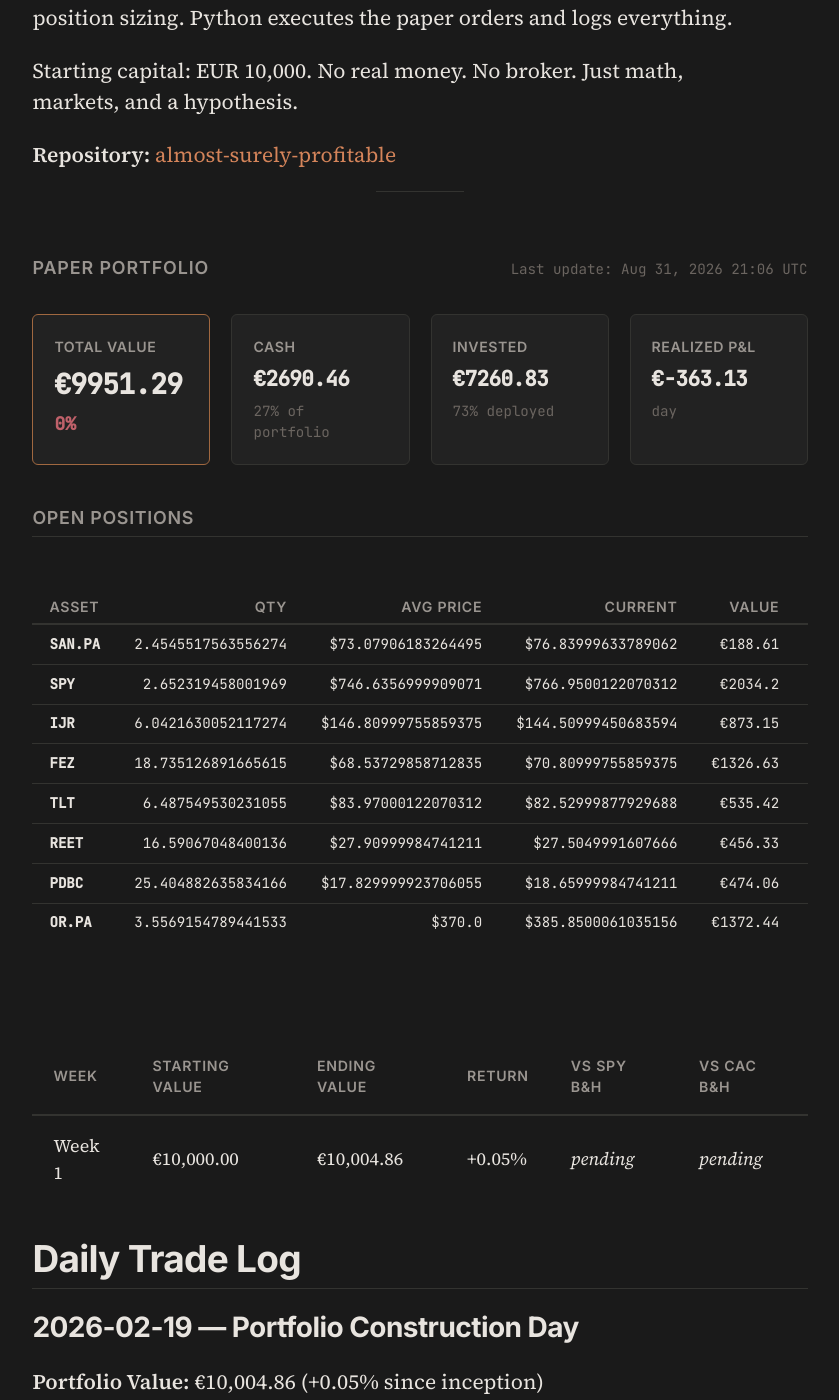
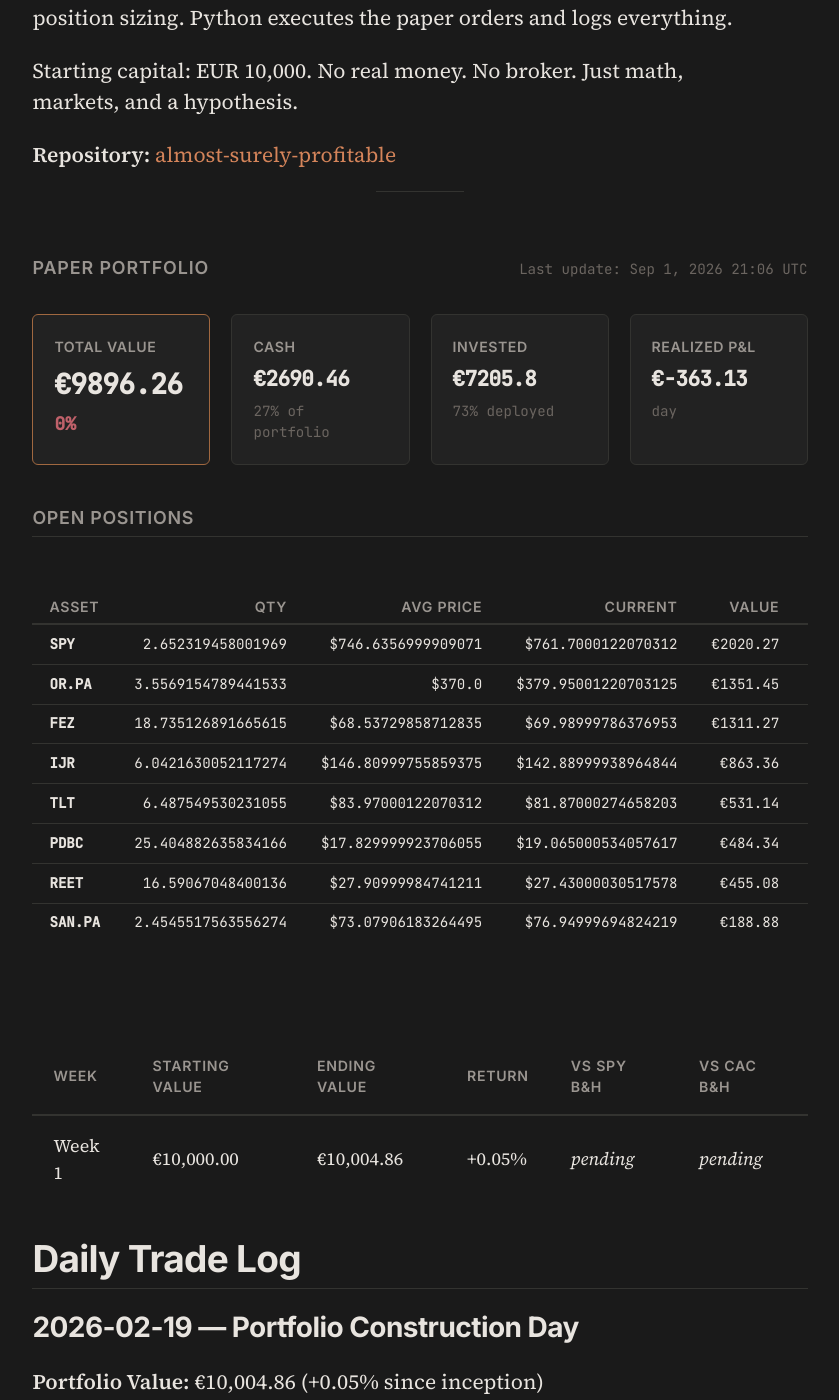
Before and after one commit to Alm0stSurely/alm0stsurely.github.io, a Jekyll site: the page built from trading.md, in a window 1280 px wide and 1400 px high, scrolled down 854 px. Shown: the whole window, without its empty margins (220-1059 px from the left). Built offline with Jekyll 4.4.1, drawn with Linux system fonts in a browser that asks for light colours.

```diff
--- a/_data/portfolio.json
+++ b/_data/portfolio.json
@@ -3,79 +3,79 @@
   "total_realized_pnl": -363.1263234702452,
   "positions": [
     {
-      "quantity": 2.4545517563556274,
-      "avg_price": 73.07906183264495,
-      "current_price": 76.83999633789062,
-      "ticker": "SAN.PA",
-      "market_value": 188.6077479695294,
-      "unrealized_pnl": 9.231408395389247,
-      "unrealized_pnl_pct": 0.05146391334166847
+      "quantity": 2.652319458001969,
+      "avg_price": 746.6356999909071,
+      "current_price": 761.7000122070312,
+      "ticker": "SPY",
+      "market_value": 2020.2717635370464,
+      "unrealized_pnl": 39.955368412242706,
+      "unrealized_pnl_pct": 0.020176254920984297
     },
     {
-      "quantity": 2.652319458001969,
-      "avg_price": 746.6356999909071,
-      "current_price": 766.9500122070312,
-      "ticker": "SPY",
-      "market_value": 2034.1964406915567,
-      "unrealized_pnl": 53.880045566753076,
-      "unrealized_pnl_pct": 0.02720779654170234
+      "quantity": 3.5569154789441533,
+      "avg_price": 370.0,
+      "current_price": 379.95001220703125,
+      "ticker": "OR.PA",
+      "market_value": 1351.4500796442094,
+      "unrealized_pnl": 35.391352434872715,
+      "unrealized_pnl_pct": 0.026891924883868233
+    },
+    {
+      "quantity": 18.735126891665615,
+      "avg_price": 68.53729858712835,
+      "current_price": 69.98999786376953,
+      "ticker": "FEZ",
+      "market_value": 1311.2714911251276,
+      "unrealized_pnl": 27.216505283303377,
+      "unrealized_pnl_pct": 0.02119574752124831
     },
     {
       "quantity": 6.0421630052117274,
       "avg_price": 146.80999755859375,
-      "current_price": 144.50999450683594,
+      "current_price": 142.88999938964844,
       "ticker": "IJR",
-      "market_value": 873.152942692554,
-      "unrealized_pnl": -13.89699335120513,
-      "unrealized_pnl_pct": -0.015666528778735603
-    },
-    {
-      "quantity": 18.735126891665615,
-      "avg_price": 68.53729858712835,
-      "current_price": 70.80999755859375,
-      "ticker": "FEZ",
-      "market_value": 1326.6342894587863,
-      "unrealized_pnl": 42.57930361696225,
-      "unrealized_pnl_pct": 0.033160031374394244
+      "market_value": 863.3646681268601,
+      "unrealized_pnl": -23.68526791689908,
+      "unrealized_pnl_pct": -0.026701166365599806
     },
     {
       "quantity": 6.487549530231055,
       "avg_price": 83.97000122070312,
-      "current_price": 82.52999877929688,
+      "current_price": 81.87000274658203,
       "ticker": "TLT",
-      "market_value": 535.417454810597,
-      "unrealized_pnl": -9.34208716227669,
-      "unrealized_pnl_pct": -0.01714901060464927
+      "market_value": 531.1356978586034,
+      "unrealized_pnl": -13.623844114270241,
+      "unrealized_pnl_pct": -0.025008913226064508
+    },
+    {
+      "quantity": 25.404882635834166,
+      "avg_price": 17.829999923706055,
+      "current_price": 19.065000534057617,
+      "ticker": "PDBC",
+      "market_value": 484.34410101984946,
+      "unrealized_pnl": 31.375045561164995,
+      "unrealized_pnl_pct": 0.06926531775861393
     },
     {
       "quantity": 16.59067048400136,
       "avg_price": 27.90999984741211,
-      "current_price": 27.5049991607666,
+      "current_price": 27.43000030517578,
       "ticker": "REET",
-      "market_value": 456.3263777390127,
-      "unrealized_pnl": -6.7192329379299105,
-      "unrealized_pnl_pct": -0.014510952664267412
+      "market_value": 455.08209643922817,
+      "unrealized_pnl": -7.963514237714378,
+      "unrealized_pnl_pct": -0.017198120561108955
     },
     {
-      "quantity": 25.404882635834166,
-      "avg_price": 17.829999923706055,
-      "current_price": 18.65999984741211,
-      "ticker": "PDBC",
-      "market_value": 474.0551061081881,
-      "unrealized_pnl": 21.086050649503633,
-      "unrealized_pnl_pct": 0.046550753071093395
-    },
-    {
-      "quantity": 3.5569154789441533,
-      "avg_price": 370.0,
-      "current_price": 385.8500061035156,
-      "ticker": "OR.PA",
-      "market_value": 1372.4358592602907,
-      "unrealized_pnl": 56.37713205095403,
-      "unrealized_pnl_pct": 0.04283785433382601
+      "quantity": 2.4545517563556274,
+      "avg_price": 73.07906183264495,
+      "current_price": 76.94999694824219,
+      "ticker": "SAN.PA",
+      "market_value": 188.87775016086803,
+      "unrealized_pnl": 9.501410586727872,
+      "unrealized_pnl_pct": 0.052969140797974254
     }
   ],
-  "last_updated": "2026-08-31T21:06:15.547733",
-  "total_value": 9951.28979191552,
-  "positions_value": 7260.8262187305145
+  "last_updated": "2026-09-01T21:06:55.503546",
+  "total_value": 9896.261221096798,
+  "positions_value": 7205.797647911792
 }
```
Also changed, not shown: _trading_analysis.md (+55 -52 lines).
